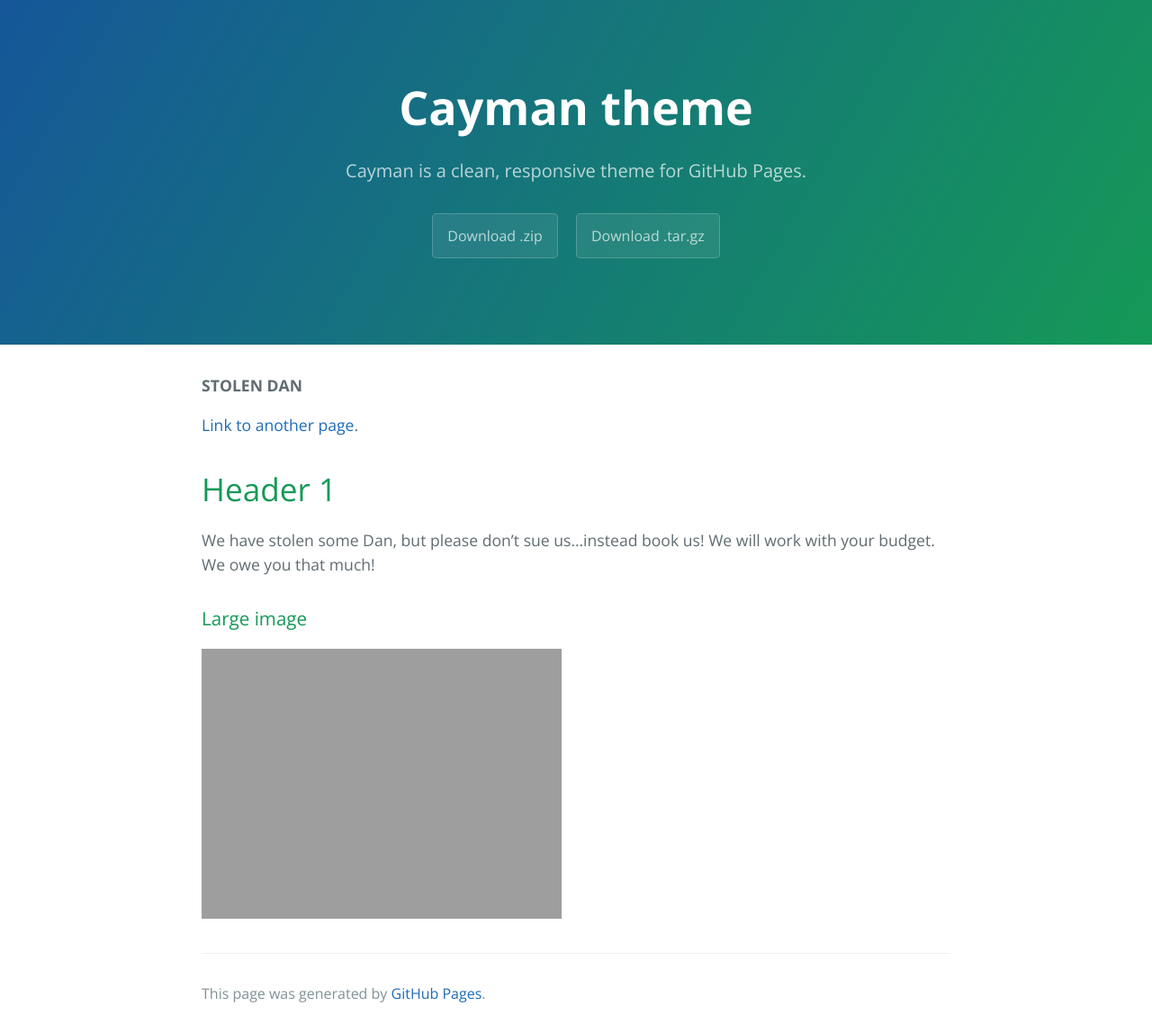
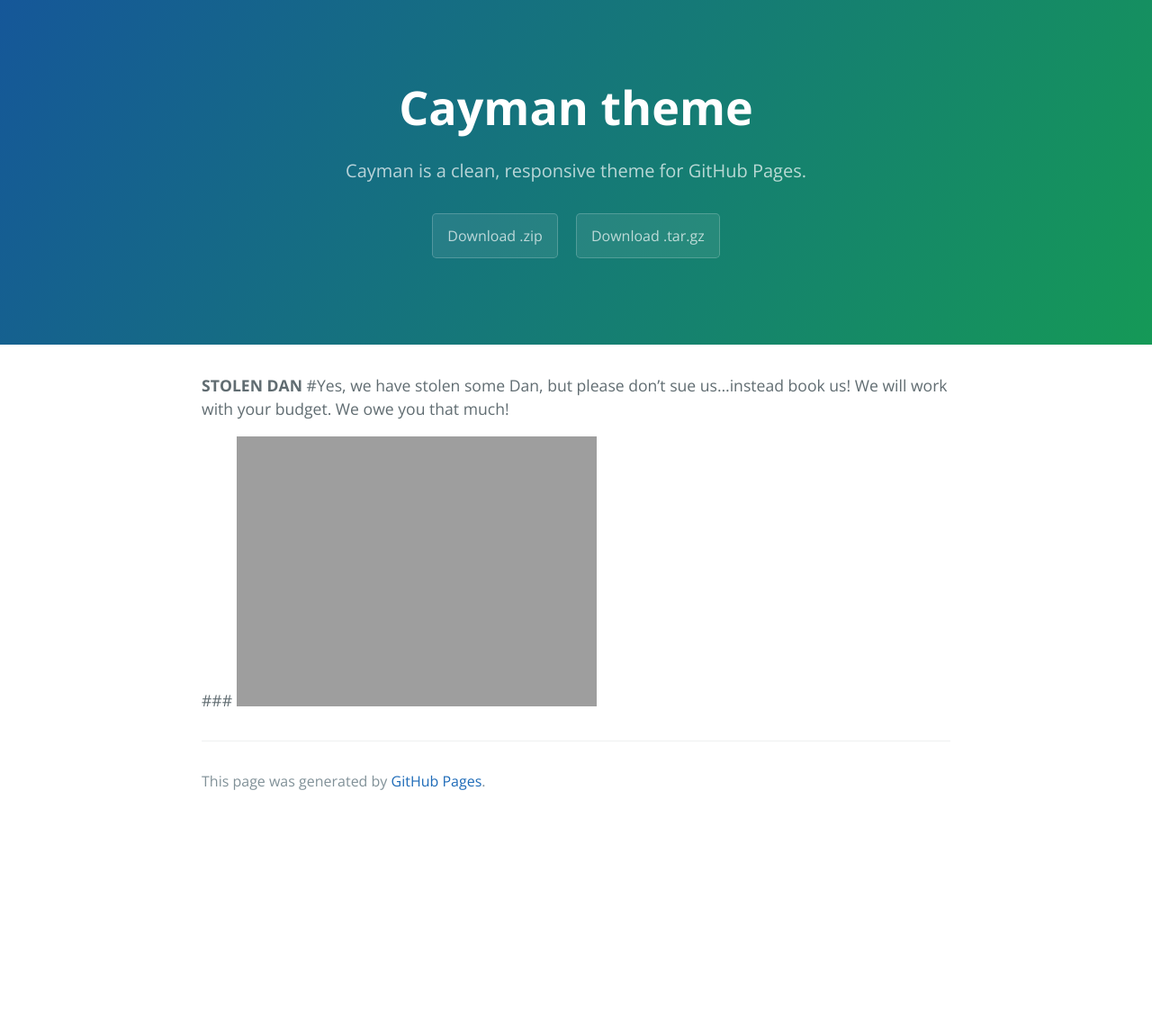
Before and after one commit to stolendan/stolendan.github.io, a Jekyll site: the page built from index.md, in a window 1280 px wide. Shown: the whole page at 90% size. Built offline with Jekyll 4.4.1, drawn with Linux system fonts in a browser that asks for light colours; after the commit the page ends 912 px from its top, so only the background shows below that.

Commit message:
Update index.md

```diff
--- a/index.md
+++ b/index.md
@@ -3,13 +3,7 @@ layout: default
 ---
 
 **STOLEN DAN**
+#Yes, we have stolen some Dan, but please don't sue us...instead book us!  We will work with your budget.  We owe you that much!
 
-[Link to another page](./another-page.html).
-
-# Header 1
-
-We have stolen some Dan, but please don't sue us...instead book us!  We will work with your budget.  We owe you that much!
-
-### Large image
-
+###
 ![Branching](https://stolendan.github.io/assets/logoBig.png)
```
